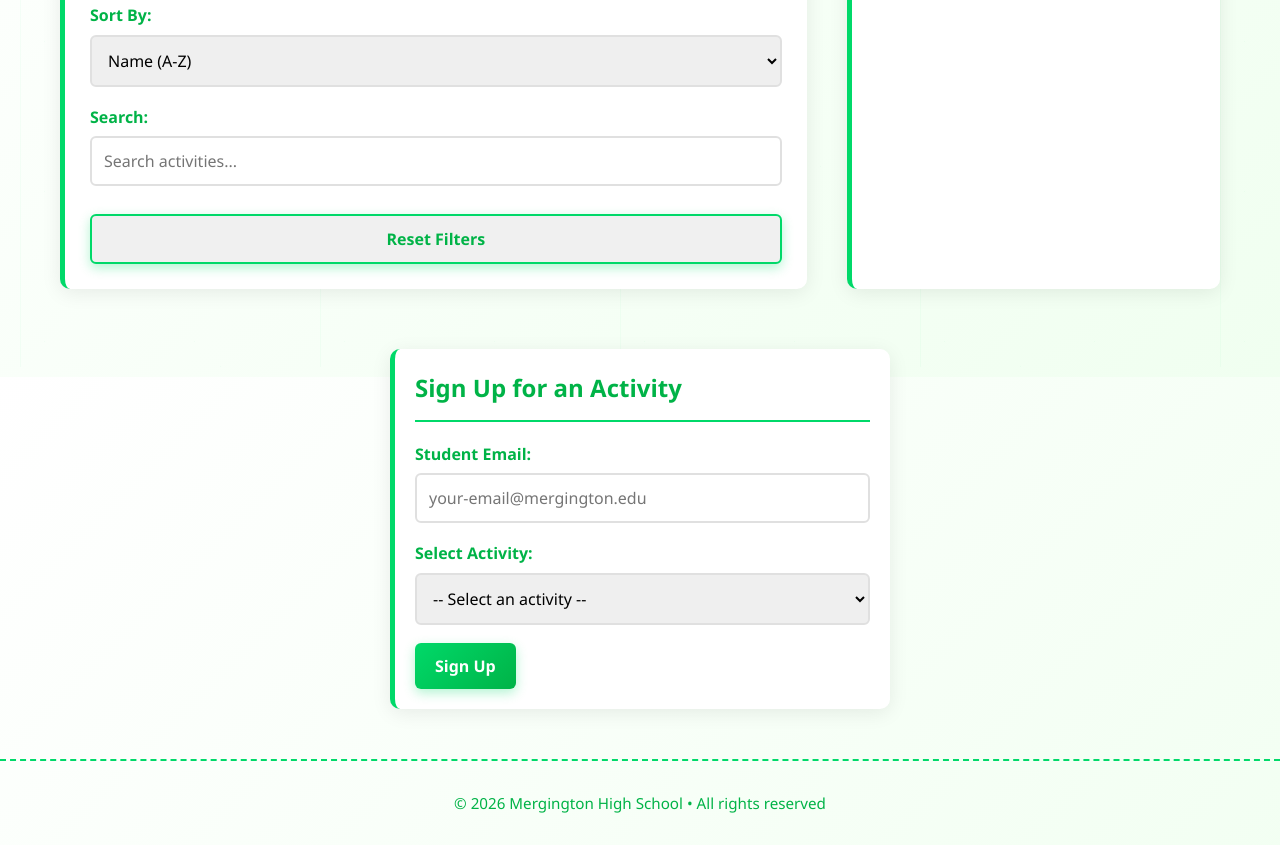
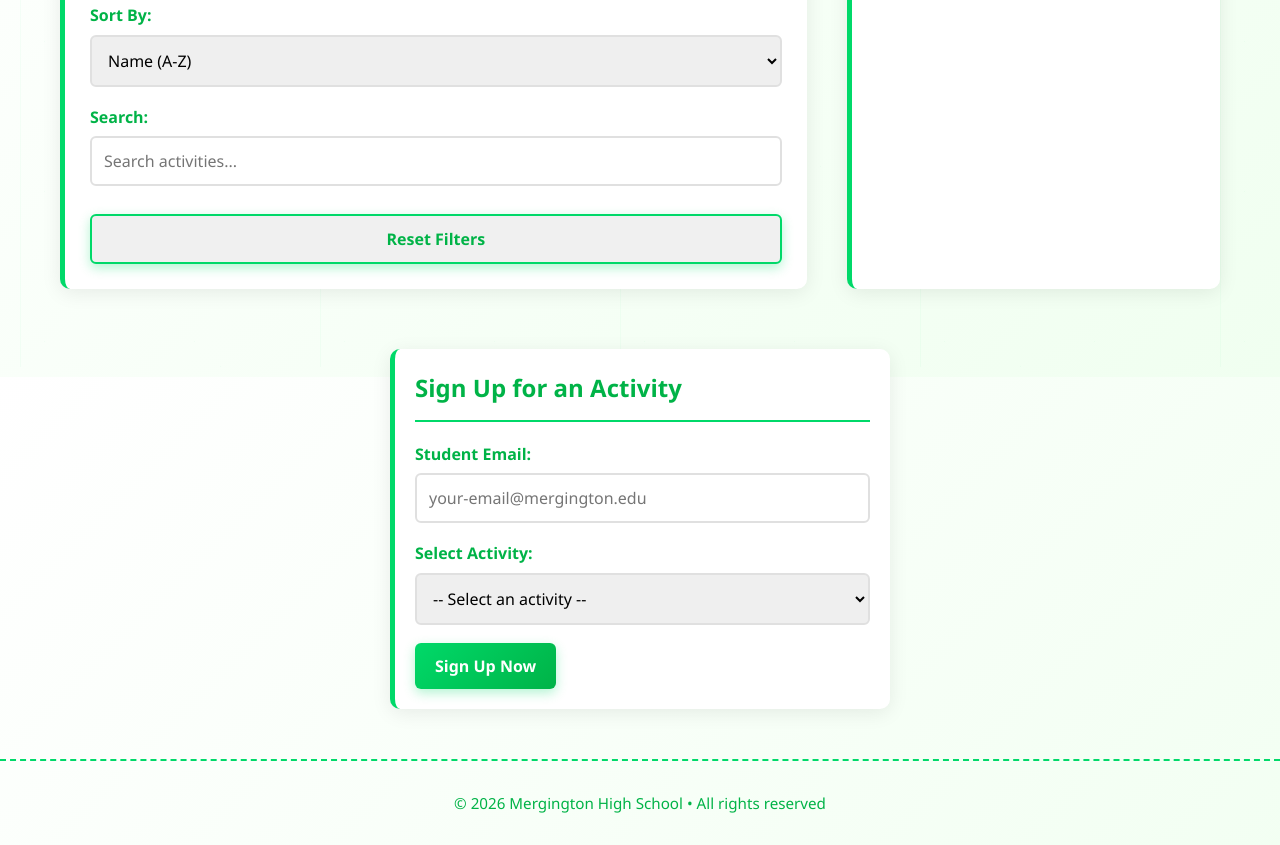
Before and after one commit to Amansundar/skills-integrate-mcp-with-copilot2, a plain HTML site: page src/static/index.html in a window 1280 px wide. Shown: the part 423-1268 px from the top of the page. Drawn offline with Linux system fonts and the light colour scheme; no server answers.

Commit message:
Text edit changes

```diff
--- a/src/static/index.html
+++ b/src/static/index.html
@@ -95,7 +95,7 @@
             <!-- Activity options will be loaded here -->
           </select>
         </div>
-        <button type="submit">Sign Up</button>
+        <button type="submit">Sign Up Now</button>
       </form>
       <div id="message" class="hidden" style="margin-top: 15px;"></div>
     </section>
```
